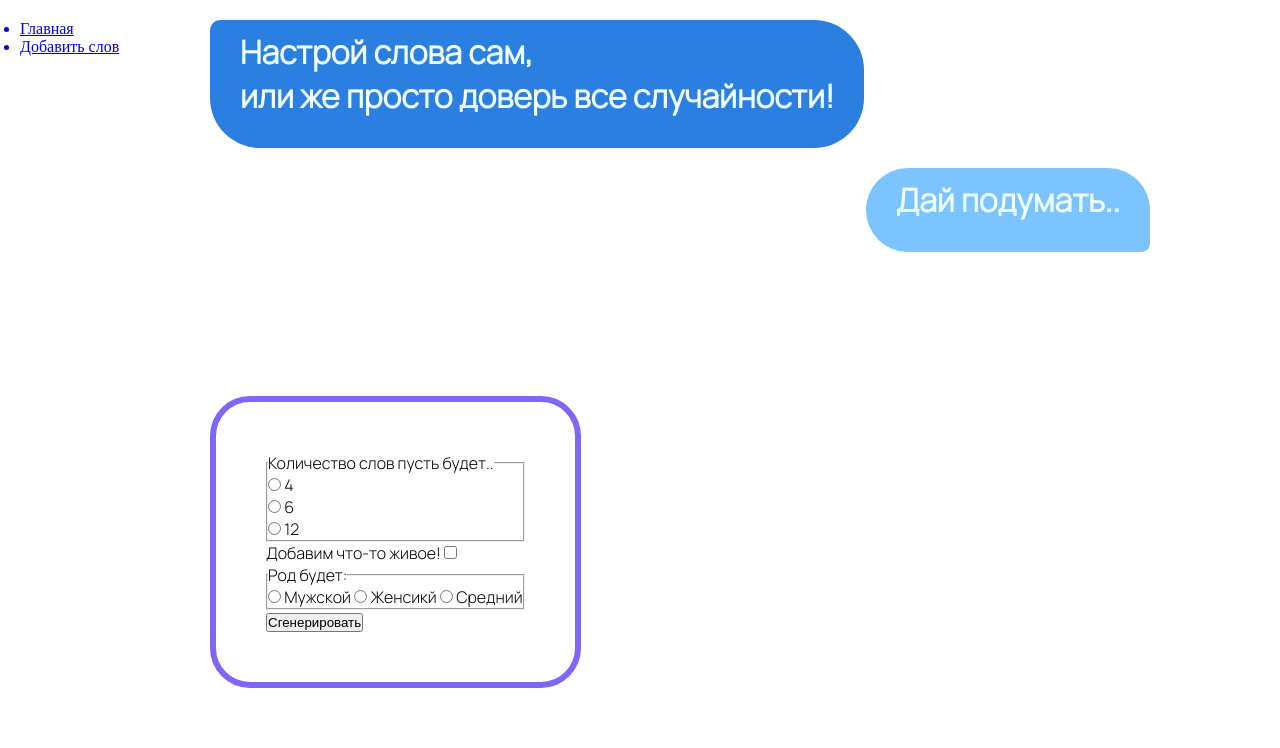
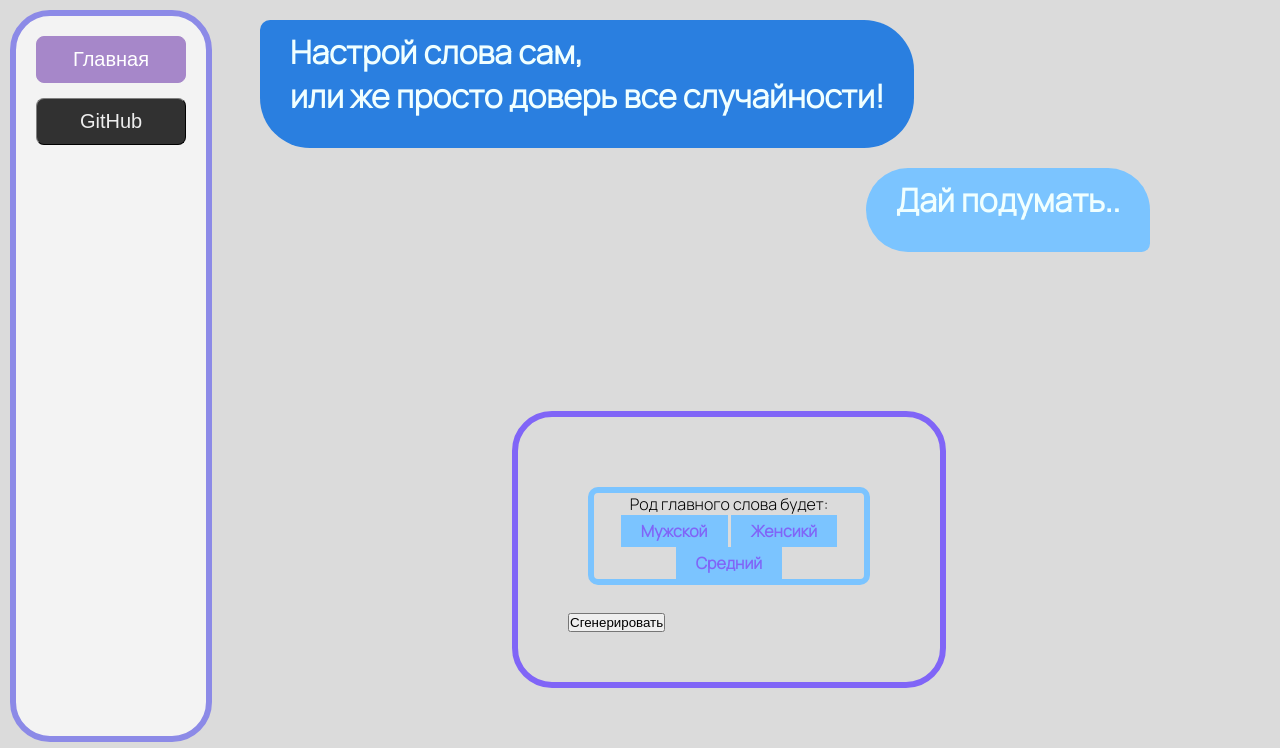
Before and after one commit to LuckHost/Random_phrase_site, a Django app: page / in a window 1280 px wide. Shown: the part 52-800 px from the top of the page. Run offline with Django 5.2, Linux system fonts and the light colour scheme.

Commit message:
Background color changed. Main and github buttons added

```diff
--- a/main/static/main/css/layout.css
+++ b/main/static/main/css/layout.css
@@ -2,8 +2,11 @@
     margin: 0;
     padding: 0;
 }
+body {
+    background: #dbdbdb;
+}
 
-#header{
+#header {
     color: black;
     background-color: rgb(140, 138, 231);
     height: 50px;
@@ -15,11 +18,18 @@
 }
 
 #aside {
+    z-index: 1;
     color: rgb(3, 3, 3);
+    background-color:rgb(243, 243, 243);
     float: left;
+    border-radius: 5vh 5vh 5vh 5vh;
+    border: 6px solid rgb(140, 138, 231);
+    margin-top: 10px;
+    margin-bottom: 10px;
+    margin-left: 10px;
     width: 150px;
     padding: 20px;
-    height: 100vh;
+    height: 85%;
     position: fixed;
 }
 
@@ -45,7 +55,7 @@
     position: relative;
     color: azure;
     font-family: 'Kanit', sans-serif;
-    left: 40px;
+    margin-left: 40px;
     z-index: 5;
     top: 5px;
 }
@@ -76,3 +86,39 @@
     vertical-align: middle;
     top: 12px;
 }
+
+.main_page_link_button {
+    padding: 11px 16px;
+    margin-bottom: 15px;
+    width: 150px;
+    border: 1px solid rgb(166, 135, 201);
+    border-radius: 8px;
+    color: rgb(255, 255, 255);
+    background-color: rgb(166, 135, 201);
+    text-decoration: none;
+    font-size: 20px;
+    transition: 0.2s;
+}
+.main_page_link_button:hover {
+    background-color: rgb(255, 255, 255); /* Зеленый */
+    color: rgb(166, 135, 201);
+    transition: 0.2s;
+  }
+
+.github_button {
+    padding: 11px 16px;
+    width: 150px;
+    border: 1px outset rgb(44, 44, 44);
+    border-radius: 8px;
+    color: rgb(238, 238, 238);
+    background-color: rgb(49, 49, 49);
+    text-decoration: none;
+    font-size: 20px;
+    transition: 0.2s;
+}
+
+.github_button:hover {
+    background-color: #d3d3d3; /* Зеленый */
+    color: rgb(44, 44, 44);
+    transition: 0.2s;
+  }
--- a/main/static/main/css/main_page.css
+++ b/main/static/main/css/main_page.css
@@ -3,12 +3,13 @@ h1, h4 {
 }
 
 #center_info_block {
+    z-index: 2;
+    position: relative;
     margin-top: 20px;
     color: azure;
-    margin-left: 210px;
+    margin-left: 260px;
     margin-right: 210px;
     float: left;
-    z-index: 2;
     padding: 30px;
     padding-top: 10px;
     background-color: rgb(42, 127, 224);
@@ -16,12 +17,13 @@ h1, h4 {
 }
 
 #center_info2_block {
+    z-index: 2;
+    position: relative;
     margin-top: 168px;
     color: azure;
     margin-right: 130px;
-    margin-left: 210px;
+    margin-left: 260px;
     float: right;
-    z-index: 2;
     padding: 30px;
     padding-top: 10px;
     background-color: rgb(123, 196, 255);
@@ -35,16 +37,50 @@ h1, h4 {
 }
 
 #bottom_user_input_block {
+    z-index: 2;
     margin-bottom: 60px;
     margin-top: 30px;
     position: absolute;
     bottom: 0;
-    margin-right: 30px;
-    margin-left: 210px;
+    margin-right: 40%;
+    margin-left: 40%;
     padding: 50px;
     border: 6px solid rgb(128, 101, 247);
     border-radius: 40px 40px 40px 40px;
     font-family: 'Manrope', sans-serif;
 }
 
-input[type="radio"]:checked+label { font-weight: bold; }
+input[type=radio] {
+    position: absolute;
+    visibility: hidden;
+    display: none;
+}
+
+label {
+    color: rgb(128, 101, 247);
+    background-color: rgb(123, 196, 255);
+    display: inline-block;
+    cursor: pointer;
+    font-weight: bold;
+    padding: 5px 20px;
+  }
+
+input[type="radio"]:checked+label {
+    font-weight: bold;
+    color: rgb(123, 196, 255);
+    background: rgb(128, 101, 247);
+}
+
+input[type=radio] + label {
+    border-left: solid 6px rgb(128, 101, 247), 60%;
+}
+
+.gender_choise {
+    text-align: center;
+    border: solid 6px rgb(123, 196, 255);
+    display: inline-block;
+    margin: 20px;
+    border-radius: 10px;
+    overflow: hidden;
+    width: 270px;
+}
--- a/main/templates/main/layout.html
+++ b/main/templates/main/layout.html
@@ -28,11 +28,14 @@
 
     <div id="aside">
         <ul>
-            <a href="{% url 'main_page' %}"><li>Главная</li></a>
-            <a href="{% url 'adding_page' %}"><li>Добавить слов</li></a>
+            <form action="{% url 'main_page' %}">
+                <button type="submit" class ="main_page_link_button">Главная</button>
+            </form>
+            <form action="https://github.com/LuckHost/Random_phrase_site">
+                <button type="submit" class ="github_button">GitHub</button>
+            </form>
         </ul>
     </div>
-
     {% block 'center' %}
     {% endblock %}
 </body>
--- a/main/templates/main/main_page.html
+++ b/main/templates/main/main_page.html
@@ -21,37 +21,20 @@
     <div id="bottom_user_input_block">
         <form method="post", action={% url 'result_output' %}>
             {% csrf_token %}
-            <fieldset class="words_content">
-                <legend>Количество слов пусть будет..</legend>
-
-                <input type="radio" class="words_count_4" name="words_content" value="4" />
-                <label for="male">4</label><br>
-
-                <input type="radio" class="words_count_6" name="words_content" value="6" />
-                <label for="fem">6</label><br>
-
-                <input type="radio" class="words_count_12" name="words_content" value="12" />
-                <label for="neut">12</label><br>
-            </fieldset>
-            <label>Добавим что-то живое!</label>
-            <input type="checkbox" name="checkboxes" id="is_alive" value="alive"><br>
-
-            <fieldset class="gender_choise">
-
-                <legend>Род будет:</legend>
-
+            <div class="gender_choise">
+                <legend>Род главного слова будет:</legend>
                 <div>
-                  <input type="radio" class="male" name="gender_choise" value="male" />
+                  <input type="radio" id="male" name="gender_choise" value="male" />
                   <label for="male">Мужской</label>
 
-                  <input type="radio" class="fem" name="gender_choise" value="fem" />
+                  <input type="radio" id="fem" name="gender_choise" value="fem" />
                   <label for="fem">Женсикй</label>
 
-                  <input type="radio" class="neut" name="gender_choise" value="neut" />
+                  <input type="radio" id="neut" name="gender_choise" value="neut" />
                   <label for="neut">Средний</label>
                 </div>
 
-              </fieldset>
+            </div>
             <button type="submit">Сгенерировать</button>
         </form>
     </div>
--- a/main/views.py
+++ b/main/views.py
@@ -2,6 +2,7 @@ from django.shortcuts import render
 from main.models import Allwords, Rusnounsmorfs
 import random
 import wikipedia
+import asyncio
 
 def main_page(request):
     return render(request, 'main/main_page.html')
@@ -9,10 +10,23 @@ def main_page(request):
 def add_words(request):
     return render(request, 'main/adding_page.html')
 
+def get_explanations(sentence):
+    explanation = {}
+    wikipedia.set_lang("ru")
+    for i in sentence:
+        try:
+            wiki_answer = wikipedia.summary(i, sentences=6)
+            explanation |= {"word": i}
+            explanation |= {"wiki_answer": wiki_answer}
+            return explanation
+        except:
+            pass
+
 def result_output(request):
     if request.method == 'POST':
         words_base = Allwords.objects
         words_nouns = Rusnounsmorfs.objects
+        words_nouns = words_nouns.filter(soul=1)
 
         gender_choise = request.POST.getlist('gender_choise')
         if "male" in gender_choise:
@@ -21,12 +35,6 @@ def result_output(request):
             words_nouns = words_nouns.filter(gender='жен')
         elif "neut" in gender_choise:
             words_nouns.filter(gender='ср')
-
-        checkboxes = request.POST.getlist('checkboxes')
-        if "alive" in checkboxes:
-            words_nouns = words_nouns.filter(soul=1)
-        else:
-            words_nouns = words_nouns.filter(soul=0)
 
         """
 
@@ -39,8 +47,6 @@ def result_output(request):
         Example:
         сопровождающий зашпионил афганского бытовика
 
-        dict.1.1.20240302T054823Z.fa50e547815bb194.ec3bbd6c994fa6b3328447e294e4afff8a2f05bd
-
         """
         firts_sentence = []
         firts_sentence.append(random.choice(words_nouns.filter(wcase="им")))
@@ -49,9 +55,6 @@ def result_output(request):
         firts_sentence.append(random.choice(words_base.filter(type="прч").filter(wcase="вин").filter(soul=1).filter(nakl='страд').filter(plural=firts_sentence[1].getPlural())))
         firts_sentence = [firts_sentence[0], firts_sentence[2], firts_sentence[3], firts_sentence[1]]
 
-        wikipedia.set_lang("ru")
-        explanations = [wikipedia.summary(firts_sentence[0])]
-
-
+        explanations = get_explanations(firts_sentence)
 
     return render(request, 'main/result_output.html', {"data": firts_sentence, "explanations": explanations})
```
Also changed, not shown: main/static/main/css/result_output.css (+7 -8 lines), main/templates/main/result_output.html (+11 -13 lines).
